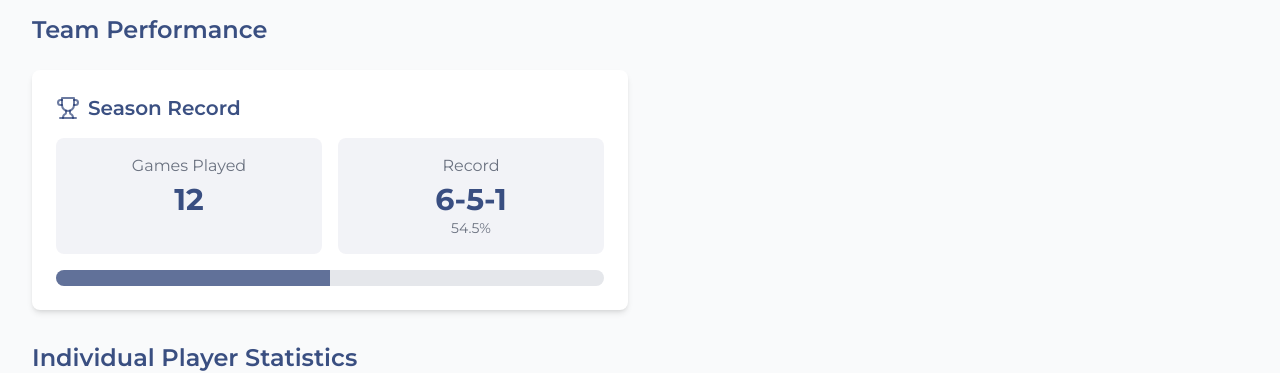
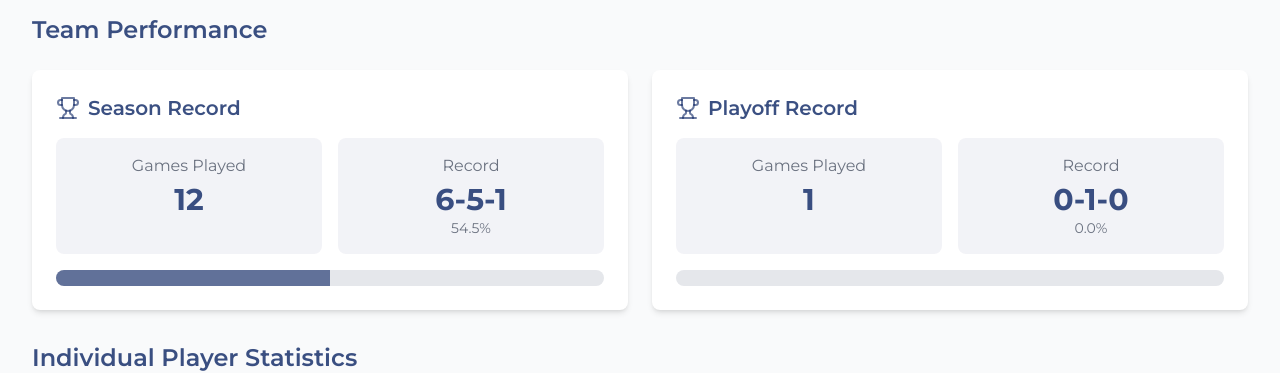
Before and after one commit to zhuofdeng/pitbulls-team-page, a React (Vite) app: page /stats in a window 1280 px wide. Shown: the part 281-654 px from the top of the page. Built offline with nearby package versions, Linux system fonts and the light colour scheme.

Commit message:
add playoff record.

```diff
--- a/public/games.json
+++ b/public/games.json
@@ -11,7 +11,8 @@
         "score": {
             "team": 3,
             "opponent": 4
-        }
+        },
+        "isPlayoff": false
     },
     {
         "id": "2",
@@ -25,7 +26,8 @@
         "score": {
             "team": 11,
             "opponent": 7
-        }
+        },
+        "isPlayoff": false
     },
     {
         "id": "3",
@@ -39,7 +41,8 @@
         "score": {
             "team": 10,
             "opponent": 5
-        }
+        },
+        "isPlayoff": false
     },
     {
         "id": "4",
@@ -53,7 +56,8 @@
         "score": {
             "team": 5,
             "opponent": 6
-        }
+        },
+        "isPlayoff": false
     },
     {
         "id": "5",
@@ -67,7 +71,8 @@
         "score": {
             "team": 12,
             "opponent": 2
-        }
+        },
+        "isPlayoff": false
     },
     {
         "id": "6",
@@ -81,7 +86,8 @@
         "score": {
             "team": 0,
             "opponent": 18
-        }
+        },
+        "isPlayoff": false
     },
     {
         "id": "7",
@@ -95,7 +101,8 @@
         "score": {
             "team": 9,
             "opponent": 9
-        }
+        },
+        "isPlayoff": false
     },
     {
         "id": "8",
@@ -109,7 +116,8 @@
         "score": {
             "team": 7,
             "opponent": 6
-        }
+        },
+        "isPlayoff": false
     },
     {
         "id": "9",
@@ -123,7 +131,8 @@
         "score": {
             "team": 3,
             "opponent": 9
-        }
+        },
+        "isPlayoff": false
     },
     {
         "id": "10",
@@ -137,7 +146,8 @@
         "score": {
             "team": 2,
             "opponent": 13
-        }
+        },
+        "isPlayoff": false
     },
     {
         "id": "11",
@@ -151,7 +161,8 @@
         "score": {
             "team": 12,
             "opponent": 11
-        }
+        },
+        "isPlayoff": false
     },
     {
         "id": "12",
@@ -165,7 +176,8 @@
         "score": {
             "team": 17,
             "opponent": 7
-        }
+        },
+        "isPlayoff": false
     },
     {
         "id": "13",
@@ -175,10 +187,11 @@
         "location": "Joe Torre <3802 Avenue U>",
         "locationLink": "https://maps.app.goo.gl/GxDWkE6AdoS9xHWX7",
         "isHome": false,
-        "result": null,
+        "result": "loss",
         "score": {
-            "team": 0,
-            "opponent": 0
-        }
+            "team": 1,
+            "opponent": 13
+        },
+        "isPlayoff": true
     }
 ]
--- a/src/context/TeamContext.tsx
+++ b/src/context/TeamContext.tsx
@@ -31,6 +31,7 @@ const fetchGamesData = async (): Promise<Game[]> => {
     location: game.location,
     locationLink: game.locationLink,
     isHome: game.isHome,
+    isPlayoff: game.isPlayoff ?? false,
     result: game.result,
     score: {
       team: game?.score?.team ?? 0,
@@ -103,11 +104,20 @@ export const TeamProvider: React.FC<{ children: React.ReactNode }> = ({ children
     const totalRuns = players.reduce((sum, player) => sum + player.stats.runs, 0);
     const totalRBI = players.reduce((sum, player) => sum + player.stats.rbi, 0);
 
+    const regularSeasonGames = games.filter(game => !game.isPlayoff);
+    const playoffGames = games.filter(game => game.isPlayoff);
+
     setTeamStats({
-      gamesPlayed: games.filter(game => (game.result && game.result !== 'postponed')).length,
-      wins: games.filter(game => game.result === 'win').length,
-      losses: games.filter(game => game.result === 'loss').length,
-      ties: games.filter(game => game.result === 'tie').length,
+      gamesPlayed: regularSeasonGames.filter(game => (game.result && game.result !== 'postponed')).length,
+      wins: regularSeasonGames.filter(game => game.result === 'win').length,
+      losses: regularSeasonGames.filter(game => game.result === 'loss').length,
+      ties: regularSeasonGames.filter(game => game.result === 'tie').length,
+      playoffRecord: {
+        gamesPlayed: playoffGames.filter(game => (game.result && game.result !== 'postponed')).length,
+        wins: playoffGames.filter(game => game.result === 'win').length,
+        losses: playoffGames.filter(game => game.result === 'loss').length,
+        ties: playoffGames.filter(game => game.result === 'tie').length,
+      },
       battingAverage: totalAtBats > 0 ? (totalHits / totalAtBats).toFixed(3) : '0.000',
       totalRuns,
       totalHits,
--- a/src/data/sampleData.ts
+++ b/src/data/sampleData.ts
@@ -373,6 +373,12 @@ export const sampleTeamStats: TeamStats = {
   wins: 0,
   losses: 2,
   ties: 0,
+  playoffRecord: {
+    gamesPlayed: 0,
+    wins: 0,
+    losses: 0,
+    ties: 0,
+  },
   battingAverage: '.000',
   totalRuns: 8,
   totalHits: 12,
--- a/src/pages/StatsPage.tsx
+++ b/src/pages/StatsPage.tsx
@@ -83,6 +83,43 @@ const StatsPage: React.FC = () => {
                     ></div>
                   </div>
                 </div>
+
+                <div className="card p-6">
+                  <div className="flex items-center mb-4">
+                    <Trophy size={24} className="text-primary-600 mr-2" />
+                    <h3 className="heading-sm text-primary-800">Playoff Record</h3>
+                  </div>
+
+                  <div className="grid grid-cols-2 gap-4 mb-4">
+                    <div className="text-center p-4 bg-primary-50 rounded-lg">
+                      <div className="text-gray-500 mb-1">Games Played</div>
+                      <div className="text-3xl font-bold text-primary-800">{teamStats.playoffRecord.gamesPlayed}</div>
+                    </div>
+
+                    <div className="text-center p-4 bg-primary-50 rounded-lg">
+                      <div className="text-gray-500 mb-1">Record</div>
+                      <div className="text-3xl font-bold text-primary-800">
+                        {teamStats.playoffRecord.wins}-{teamStats.playoffRecord.losses}-{teamStats.playoffRecord.ties}
+                      </div>
+                      <div className="text-sm text-gray-500">
+                        {(teamStats.playoffRecord.wins + teamStats.playoffRecord.losses) > 0
+                          ? `${((teamStats.playoffRecord.wins / (teamStats.playoffRecord.wins + teamStats.playoffRecord.losses)) * 100).toFixed(1)}%`
+                          : '0.0%'}
+                      </div>
+                    </div>
+                  </div>
+
+                  <div className="relative h-4 bg-gray-200 rounded-full overflow-hidden">
+                    <div
+                      className="absolute top-0 left-0 h-full bg-primary-600"
+                      style={{
+                        width: teamStats.playoffRecord.gamesPlayed > 0
+                          ? `${(teamStats.playoffRecord.wins / teamStats.playoffRecord.gamesPlayed) * 100}%`
+                          : '0%'
+                      }}
+                    ></div>
+                  </div>
+                </div>
               </div>
               <h2 className="heading-md text-primary-800 mb-6">Individual Player Statistics</h2>
 
```
Also changed, not shown: src/types/index.ts (+6 -1 lines).
